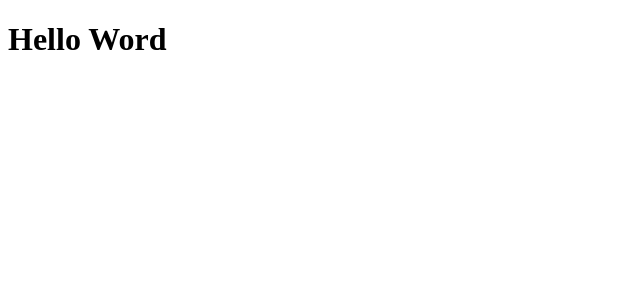
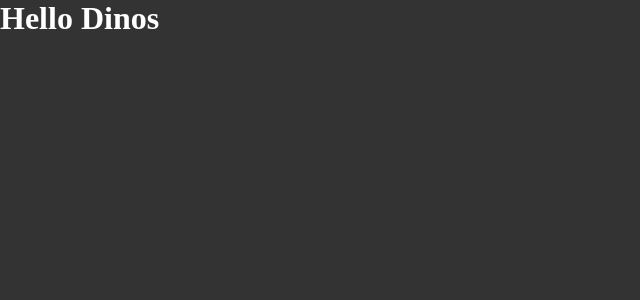
Before and after one commit to DavidErikNazareno/ignition, a React app: page / in a window 1280 px wide. Shown: the top 300 px of the page, without its empty margins (0-640 px from the left). Built offline with nearby package versions, Linux system fonts and the light colour scheme; the HTML template or start-up script is replaced by a standard one.

Commit message:
adicionando o node-sass ao webpack

```diff
--- a/src/App.jsx
+++ b/src/App.jsx
@@ -1,3 +1,5 @@
+import './styles/global.scss';
+
 export function App() {
-    return <h1> Hello Word </h1>
+    return <h1> Hello Dinos </h1>
 }
--- /dev/null
+++ b/src/styles/global.scss
@@ -0,0 +1,11 @@
+* {
+    margin: 0;
+    padding: 0;
+    box-sizing: border-box;
+}
+
+body {
+    font: arial, helvetica, sans-serif;
+    background: #333;
+    color: #fff;
+}
--- a/webpack.config.js
+++ b/webpack.config.js
@@ -1,9 +1,11 @@
 const path = require('path')
 const HtmlWebpackPlugin = require('html-webpack-plugin')
 
+const isDevelopment = process.env.NODE_ENV !== 'production';
 
 module.exports = {
-    mode: 'development',
+    mode: isDevelopment ? 'development' : 'production',
+    devtool: isDevelopment ? 'eval-source-map': 'source-map',
     entry: path.resolve(__dirname, 'src', 'index.jsx'),
     output:{
         path: path.resolve(__dirname, 'dist'),
@@ -12,10 +14,13 @@
     resolve: {
         extensions: [ '.js', '.jsx'],
     },
+    devServer: {
+        contentBase: path.resolve(__dirname, 'public')
+    },
 
     plugins: [
     new HtmlWebpackPlugin({
-        template: path.resolve(__dirname, 'public', 'Index.html' ),
+        template: path.resolve(__dirname, 'public', 'index.html' ),
      })
     ],
     module: {
@@ -23,6 +28,12 @@
             test: /\.jsx$/,
             exclude: /node_modules/,
             use: 'babel-loader',
-        }]
+        },
+        {
+            test: /\.scss$/,
+            exclude: /node_modules/,
+            use: ['style-loader', 'css-loader', 'sass-loader'],
+        }
+     ],
     }
 };
```
Also changed, not shown: package.json (+9 -0 lines), public/index.html (renamed from public/Index.htm), 4 other files (tests, documents, lock files or other folders).
